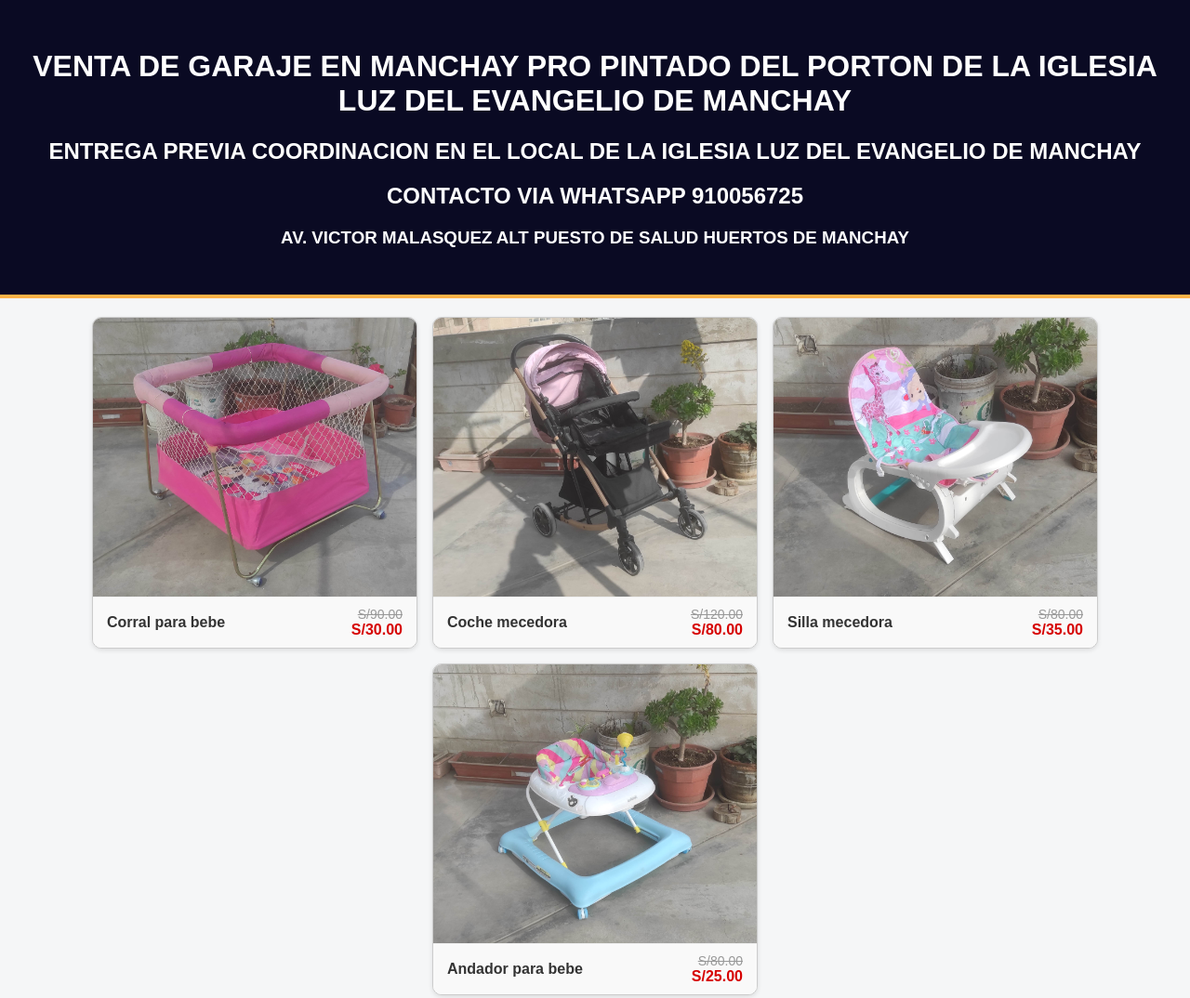
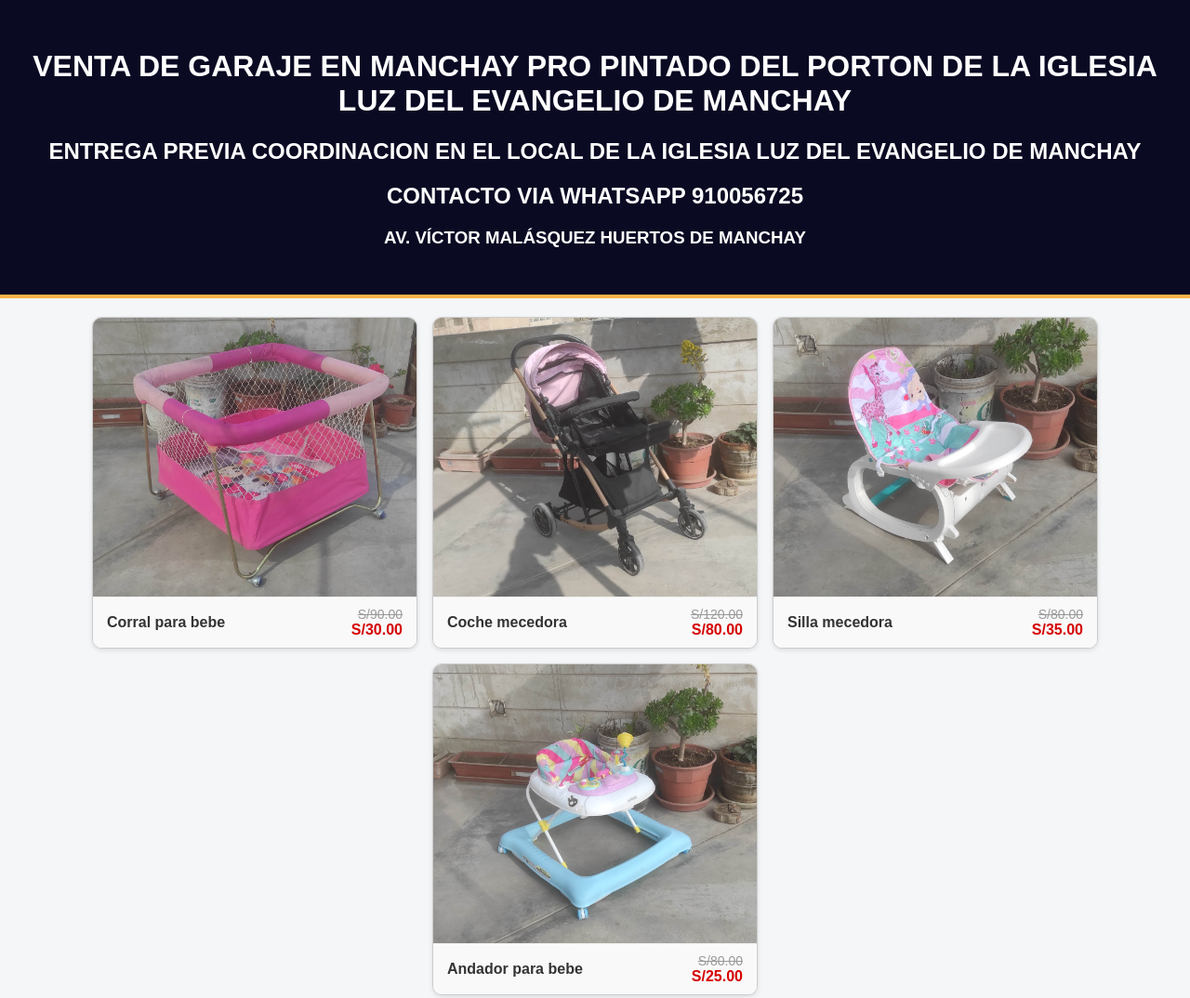
Before and after one commit to niqmen/venta-usados, a plain HTML site: page index.html in a window 1280 px wide. Shown: the whole page at 93% size. Drawn offline with Linux system fonts and the light colour scheme.

Commit message:
Update index.html

```diff
--- a/index.html
+++ b/index.html
@@ -100,7 +100,7 @@
     <h1>VENTA DE GARAJE EN MANCHAY PRO PINTADO DEL PORTON DE LA IGLESIA LUZ DEL EVANGELIO DE MANCHAY</h1>
     <h2>Entrega previa coordinacion en el local de la Iglesia Luz del Evangelio de Manchay</h2>
     <h2>Contacto via Whatsapp 910056725</h2>
-    <h3>Av. victor Malasquez Alt Puesto de Salud Huertos de Manchay</h3>
+    <h3>Av. Víctor Malásquez Huertos de Manchay</h3>
   </header>
   <div class="gallery">
 
```
